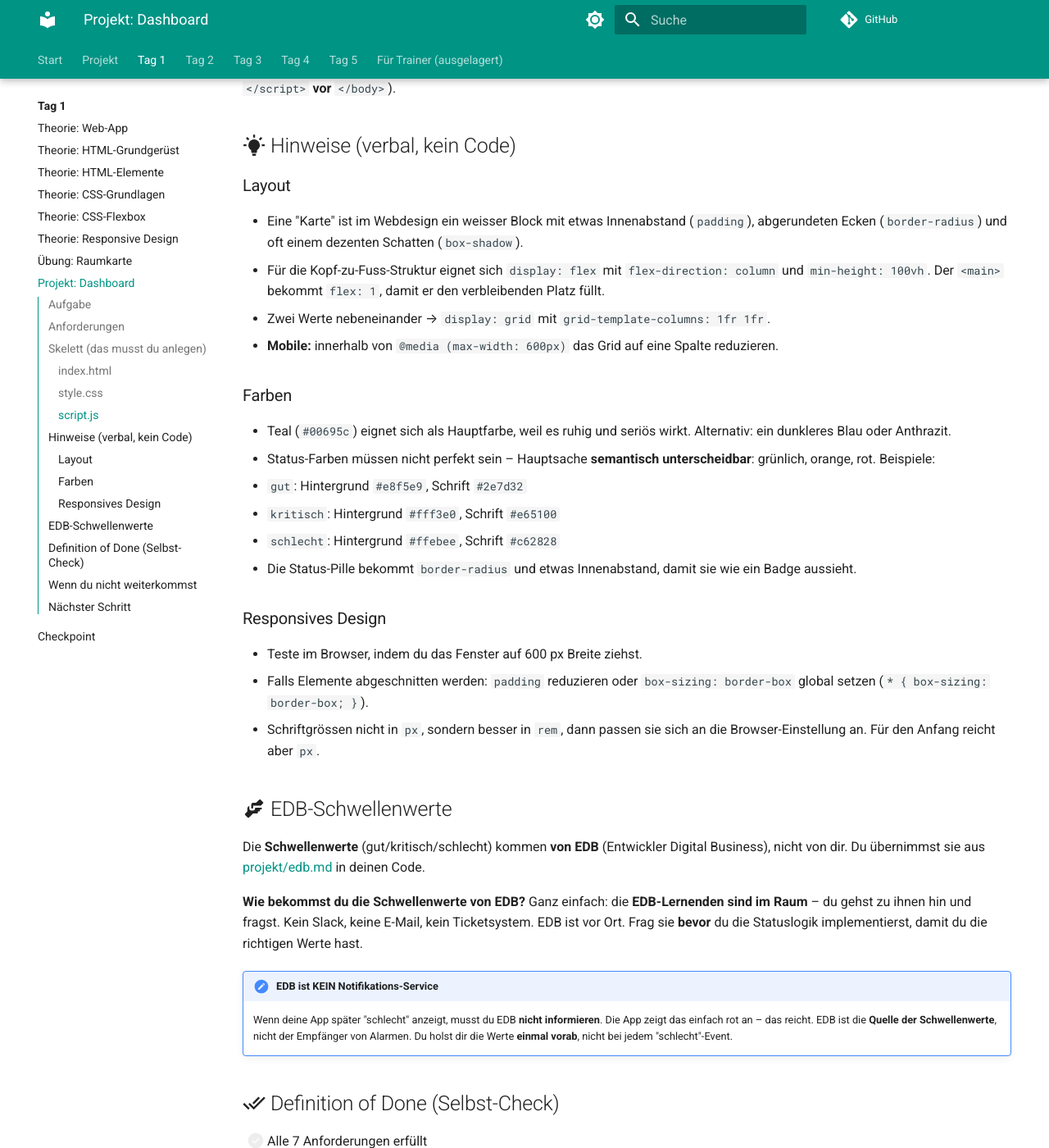
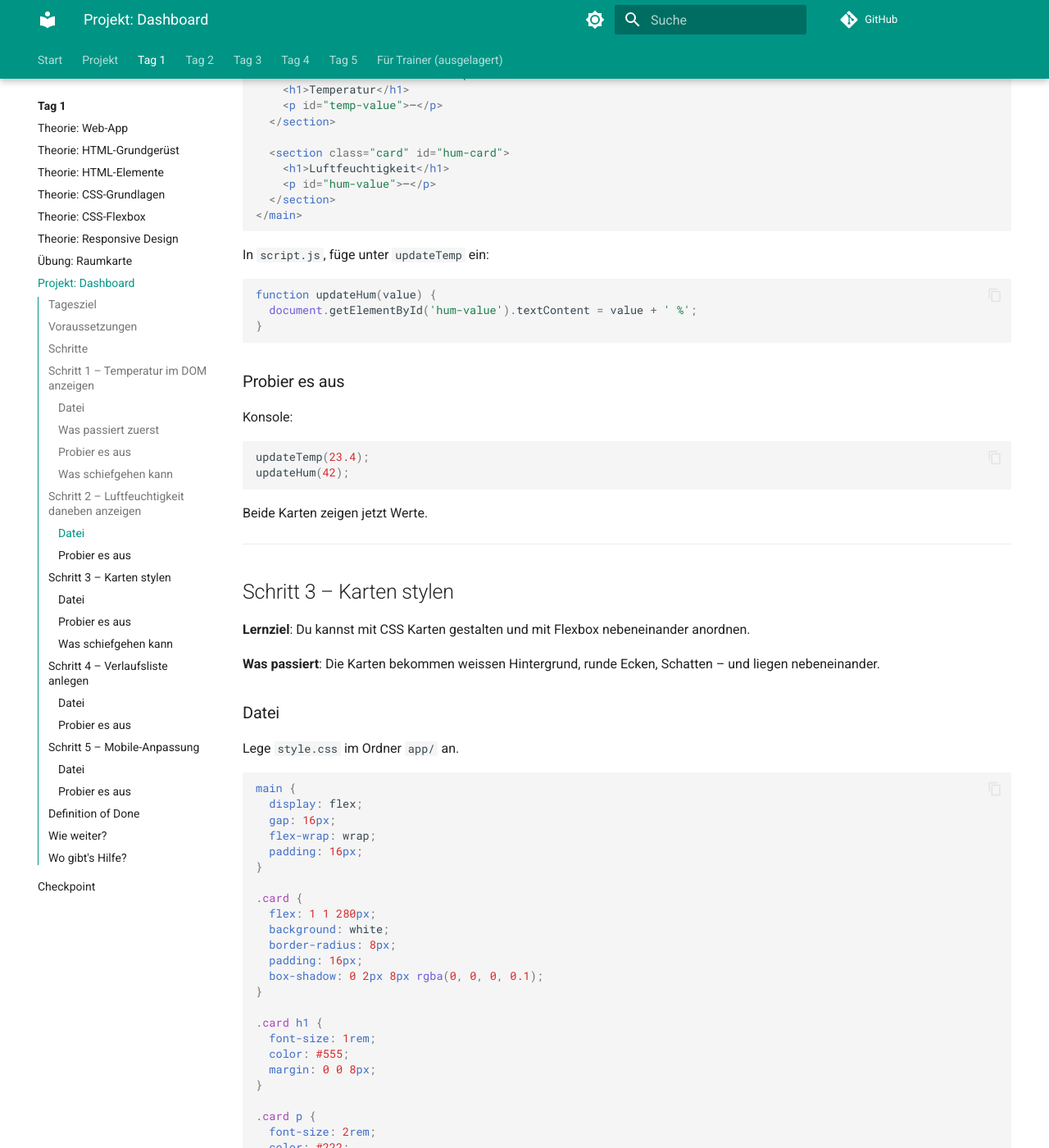
Before and after one commit to HeiligerG/ae-raumklima-bootcamp, an MkDocs documentation site: the page built from docs/tag-1/projekt-dashboard.md, in a window 1280 px wide and 1400 px high, scrolled down 2252 px. Shown: the whole window at 82% size. Built offline with MkDocs 1.6.1 and Material for MkDocs 9.7.7, drawn with Linux system fonts in a browser that asks for light colours; comment, search, counter and statistics services are not loaded; some of the changed text lies outside the part shown.

Commit message:
docs(projekt): Tag 1 detaillierte Schritt-für-Schritt-Anleitung (T61)
V1 hatte 'lose Anforderungen'. V2 hat detaillierte Schritte.

5 Schritte, je nach projekt-schritt-template.md:
1. Temperatur im DOM anzeigen (function + getElementById)
2. Luftfeuchtigkeit daneben anzeigen (zweite Karte)
3. Karten stylen (CSS, Flexbox, runde Ecken)
4. Verlaufsliste anlegen (createElement, appendChild)
5. Mobile-Anpassung (@media (max-width: 600px))

Pro Schritt: Lernziel, Was passiert, Datei, Code 1:1,
Probier es aus, Was schiefgehen kann.

Definition of Done mit 6 prüfbaren Checkboxen.
Verweise auf Theorie-Happen Tag 1 und projekt-schritt-template.
Q3 + Q6 + Q8 erfüllt (kein Datum, detailliert).

````diff
--- a/docs/tag-1/projekt-dashboard.md
+++ b/docs/tag-1/projekt-dashboard.md
@@ -1,169 +1,277 @@
-# Projekt: Dashboard Grundlayout
+# Projekt Tag 1 – Dashboard-Grundlayout
 
-!!! warning "Eigenarbeit – Spec + Skelett, kein Copy-Paste"
-    Diese Aufgabe gibt dir **Anforderungen und ein Skelett**, aber nicht den fertigen Code. Du baust das CSS selbst, wählst Farben und entscheidest über das Layout. Der Lerngewinn liegt im Ausprobieren, nicht im Abschreiben.
+> Folgt [`projekt-anleitung-template.md`](../projekt/projekt-anleitung-template.md).
 
-    Wenn du nach 20 Minuten nicht weiterkommst, **frag dein
-    Trainer** – sie zeigen dir live, wo's hakt.
+## Tagesziel
 
-## :material-target: Aufgabe
+Am Ende des Tages hast du ein Dashboard mit zwei Karten
+(Temperatur, Luftfeuchtigkeit), einer einfachen Verlaufsliste
+und einem CSS-Layout, das auf Desktop und Mobile gut aussieht.
 
-Erstelle das Grundlayout für dein Raumklima-Dashboard. Es hat eine
-Kopfzeile, eine Sensorkarte (Name, Temperatur, Feuchte, Status) und
-einen leeren Bereich für den Verlauf (kommt Tag 2). Die Karte soll
-auf Desktop und Handy gut aussehen.
+Du arbeitest im **Hauptprojekt** `app/` (nicht in `uebungen/`).
+Du baust **alleine**.
 
-## :material-book-open-outline: Anforderungen
+## Voraussetzungen
 
-- [ ] Es gibt eine sichtbare Kopfzeile mit dem Titel "Raumklima Monitor"
-- [ ] Eine Karte zeigt vier Werte:
-    - Sensor-Name (z. B. "Sensor SN12345")
-    - Temperatur in Grad Celsius
-    - Luftfeuchtigkeit in Prozent
-    - Status (gut / kritisch / schlecht)
-- [ ] Es gibt einen leeren Bereich für den Verlauf mit dem
-      Platzhalter-Text "Lade Daten..."
-- [ ] Der Status hat eine **sichtbare Farbe** (gut = grünlich,
-      kritisch = orange, schlecht = rot – genaue Töne wählst du)
-- [ ] Die **Schwellenwerte** (gut/kritisch/schlecht) werden
-      **von EDB vorgegeben**, nicht von dir gewählt – siehe
-      [EDB – Schwellenwerte](../projekt/edb.md#schwellenwerte-von-edb-vorgegeben)
-      (frag die EDB-Lernenden im Raum nach den Werten)
-- [ ] Eine Fusszeile mit Copyright-Hinweis
-- [ ] Das Layout funktioniert auf 600 px Bildschirmbreite (Werte
-      passen sich an, nichts wird abgeschnitten)
-- [ ] Code ist committed und auf einen eigenen Feature-Branch gepusht
-      (siehe `CODE_OF_CONDUCT.md`)
+- VS Code ist offen im Ordner `app/` deines ae-codebase-Forks.
+- Live-Server-Extension installiert.
+- Browser ist offen.
 
-## :material-hammer-wrench: Skelett (das musst du anlegen)
+## Schritte
 
-Drei Dateien in `app/`: `index.html`, `style.css`, `script.js` (leer).
+1. [Temperatur im DOM anzeigen](#schritt-1-temperatur-im-dom-anzeigen)
+2. [Luftfeuchtigkeit daneben anzeigen](#schritt-2-luftfeuchtigkeit-daneben-anzeigen)
+3. [Karten stylen](#schritt-3-karten-stylen)
+4. [Verlaufsliste anlegen](#schritt-4-verlaufsliste-anlegen)
+5. [Mobile-Anpassung](#schritt-5-mobile-anpassung)
 
-### `index.html`
+---
 
-Die HTML muss diese **fünf IDs** enthalten – Tag 2 wird sie per
-JavaScript befüllen, also müssen sie exakt so heissen:
+## Schritt 1 – Temperatur im DOM anzeigen
 
-| ID | Wofür |
-|---|---|
-| `#serial-number` | Sensor-Name in der Karte |
-| `#temp-c` | Temperatur in °C |
-| `#hum-pct` | Luftfeuchtigkeit in % |
-| `#status` | Status-Badge (gut / kritisch / schlecht) |
-| `#history-list` | Container für die Verlaufsliste (Tag 2) |
+**Lernziel**: Du kannst mit JavaScript den Text in einem
+DOM-Element setzen.
 
-Die HTML-Struktur braucht ausserdem diese **drei CSS-Klassen** am
-Status-Element, damit die Farben sichtbar werden:
+**Was passiert**: JavaScript sucht das Element im Browser und
+schreibt den Text rein.
 
-- `class="status"` (Basis-Styling)
-- `class="status gut"` (guter Status, grün)
-- `class="status kritisch"` (kritisch, orange)
-- `class="status schlecht"` (schlecht, rot)
+### Datei
 
-### `style.css`
+Lege `index.html` und `script.js` im Ordner `app/` an.
 
-Du brauchst **kein vollständiges CSS-Framework** – nur diese
-Selektoren (Werte wählst du selbst):
+### Was passiert zuerst
 
-- `body` (Hintergrund, Schriftart, Layout)
-- `header` (Hintergrundfarbe, Innenabstand, Schriftfarbe)
-- `.card` (weisser Hintergrund, runde Ecken, leichter Schatten)
-- `.values` (zwei Werte nebeneinander; auf Mobile untereinander)
-- `.value-item` (einzelner Wert)
-- `.label` (Beschriftung über dem Wert, klein und grau)
-- `.number` (grosser Wert)
-- `.status` (Basis-Styling für die Status-Pille)
-- `.status.gut`, `.status.kritisch`, `.status.schlecht` (Farben)
-- `.history` (Container für die Verlaufsliste)
-- `footer` (Hintergrund wie header, kleinerer Text)
-- `@media (max-width: 600px)` (Mobile-Anpassung)
+In `index.html`:
 
-### `script.js`
+```html
+<!DOCTYPE html>
+<html lang="de">
+<head>
+  <meta charset="UTF-8">
+  <title>Raumklima Monitor</title>
+  <link rel="stylesheet" href="style.css">
+</head>
+<body>
+  <main>
+    <section class="card" id="temp-card">
+      <h1>Temperatur</h1>
+      <p id="temp-value">–</p>
+    </section>
+  </main>
+  <script src="script.js"></script>
+</body>
+</html>
+```
 
-Leer anlegen – wird ab Tag 2 befüllt. Die Datei muss existieren und
-in der HTML eingebunden sein (`<script src="script.js"></script>`
-**vor** `</body>`).
+In `script.js`:
 
-## :material-lightbulb-on: Hinweise (verbal, kein Code)
+```javascript
+function updateTemp(value) {
+  document.getElementById('temp-value').textContent = value + ' °C';
+}
+```
 
-### Layout
+### Probier es aus
 
-- Eine "Karte" ist im Webdesign ein weisser Block mit etwas
-  Innenabstand (`padding`), abgerundeten Ecken (`border-radius`) und
-  oft einem dezenten Schatten (`box-shadow`).
-- Für die Kopf-zu-Fuss-Struktur eignet sich `display: flex` mit
-  `flex-direction: column` und `min-height: 100vh`. Der `<main>`
-  bekommt `flex: 1`, damit er den verbleibenden Platz füllt.
-- Zwei Werte nebeneinander → `display: grid` mit
-  `grid-template-columns: 1fr 1fr`.
-- **Mobile:** innerhalb von `@media (max-width: 600px)` das
-  Grid auf eine Spalte reduzieren.
+Konsole (F12), tippe `updateTemp(23.4)`. Die Karte zeigt
+jetzt `23.4 °C`.
 
-### Farben
+### Was schiefgehen kann
 
-- Teal (`#00695c`) eignet sich als Hauptfarbe, weil es ruhig und
-  seriös wirkt. Alternativ: ein dunkleres Blau oder Anthrazit.
-- Status-Farben müssen nicht perfekt sein – Hauptsache **semantisch
-  unterscheidbar**: grünlich, orange, rot. Beispiele:
-  - `gut`: Hintergrund `#e8f5e9`, Schrift `#2e7d32`
-  - `kritisch`: Hintergrund `#fff3e0`, Schrift `#e65100`
-  - `schlecht`: Hintergrund `#ffebee`, Schrift `#c62828`
-- Die Status-Pille bekommt `border-radius` und etwas
-  Innenabstand, damit sie wie ein Badge aussieht.
+- **Karte bleibt leer**. Die ID im JavaScript muss
+  **genau gleich** sein wie im HTML.
+- **Konsole zeigt `ReferenceError`**. `script.js` wurde nicht
+  gespeichert oder die Einbindung im HTML stimmt nicht.
 
-### Responsives Design
+---
 
-- Teste im Browser, indem du das Fenster auf 600 px Breite
-  ziehst.
-- Falls Elemente abgeschnitten werden: `padding` reduzieren oder
-  `box-sizing: border-box` global setzen (`* { box-sizing:
-  border-box; }`).
-- Schriftgrössen nicht in `px`, sondern besser in `rem`, dann
-  passen sie sich an die Browser-Einstellung an. Für den Anfang
-  reicht aber `px`.
+## Schritt 2 – Luftfeuchtigkeit daneben anzeigen
 
-## :material-handshake: EDB-Schwellenwerte
+**Lernziel**: Du kannst eine zweite Karte mit eigenem Element
+anlegen und mit JS befüllen.
 
-Die **Schwellenwerte** (gut/kritisch/schlecht) kommen **von EDB**
-(Entwickler Digital Business), nicht von dir. Du übernimmst sie
-aus [projekt/edb.md](../projekt/edb.md#schwellenwerte-von-edb-vorgegeben)
-in deinen Code.
+**Was passiert**: Unter der Temperatur erscheint eine zweite
+Karte. Sie zeigt Platzhalter, bis JS sie füllt.
 
-**Wie bekommst du die Schwellenwerte von EDB?** Ganz einfach: die
-**EDB-Lernenden sind im Raum** – du gehst zu ihnen hin und
-fragst. Kein Slack, keine E-Mail, kein Ticketsystem. EDB ist
-vor Ort. Frag sie **bevor** du die Statuslogik implementierst,
-damit du die richtigen Werte hast.
+### Datei
 
-!!! important "EDB ist KEIN Notifikations-Service"
-    Wenn deine App später "schlecht" anzeigt, musst du EDB
-    **nicht informieren**. Die App zeigt das einfach rot an – das
-    reicht. EDB ist die **Quelle der Schwellenwerte**, nicht der
-    Empfänger von Alarmen. Du holst dir die Werte **einmal vorab**,
-    nicht bei jedem "schlecht"-Event.
+Ersetze den Inhalt von `index.html` durch:
 
-## :material-check-all: Definition of Done (Selbst-Check)
+```html
+<main>
+  <section class="card" id="temp-card">
+    <h1>Temperatur</h1>
+    <p id="temp-value">–</p>
+  </section>
 
-- [ ] Alle 7 Anforderungen erfüllt
-- [ ] IDs und Klassen wie oben spezifiziert vorhanden
-- [ ] Konsole (F12) zeigt keine roten Fehler
-- [ ] Git-Commit und Push auf eigenen Feature-Branch
-- [ ] Commit-Message beschreibt, was du gebaut hast
+  <section class="card" id="hum-card">
+    <h1>Luftfeuchtigkeit</h1>
+    <p id="hum-value">–</p>
+  </section>
+</main>
+```
 
-## :material-help: Wenn du nicht weiterkommst
+In `script.js`, füge unter `updateTemp` ein:
 
-Nach 20 Min ohne nennenswerten Fortschritt:
+```javascript
+function updateHum(value) {
+  document.getElementById('hum-value').textContent = value + ' %';
+}
+```
 
-1. **Frag deinen Trainer.** Sie zeigen dir den nächsten Schritt
-   live – direkt am Code, mit Erklärungen zu **warum**.
-2. **Pair-Programming mit einem Mitlernenden.** Zwei Augen sehen
-   mehr als eine.
-3. **MDN durchsuchen** – `fetch`, `localStorage`, `JSON.parse`
-   haben dort gute Beispiele.
+### Probier es aus
 
-Es gibt **keine Lösungen zum Nachschauen** im Lernmaterial. Das ist
-Absicht: die Auseinandersetzung mit dem Problem ist der Lerngewinn.
+Konsole:
 
-## Nächster Schritt
+```javascript
+updateTemp(23.4);
+updateHum(42);
+```
 
-[Checkpoint Tag 1](checkpoint.md)
+Beide Karten zeigen jetzt Werte.
+
+---
+
+## Schritt 3 – Karten stylen
+
+**Lernziel**: Du kannst mit CSS Karten gestalten und mit
+Flexbox nebeneinander anordnen.
+
+**Was passiert**: Die Karten bekommen weissen Hintergrund,
+runde Ecken, Schatten – und liegen nebeneinander.
+
+### Datei
+
+Lege `style.css` im Ordner `app/` an.
+
+```css
+main {
+  display: flex;
+  gap: 16px;
+  flex-wrap: wrap;
+  padding: 16px;
+}
+
+.card {
+  flex: 1 1 280px;
+  background: white;
+  border-radius: 8px;
+  padding: 16px;
+  box-shadow: 0 2px 8px rgba(0, 0, 0, 0.1);
+}
+
+.card h1 {
+  font-size: 1rem;
+  color: #555;
+  margin: 0 0 8px;
+}
+
+.card p {
+  font-size: 2rem;
+  color: #222;
+  margin: 0;
+}
+```
+
+### Probier es aus
+
+Speichern, Browser aktualisieren. Karten liegen nebeneinander.
+
+### Was schiefgehen kann
+
+- **Karten untereinander statt nebeneinander**. `display:
+  flex` fehlt oder Tippfehler.
+- **Stil greift nicht**. Pfad im `<link>` prüfen.
+
+---
+
+## Schritt 4 – Verlaufsliste anlegen
+
+**Lernziel**: Du kannst eine leere Liste anlegen und via JS
+einen Eintrag hinzufügen.
+
+**Was passiert**: Unter den Karten erscheint eine dritte
+Sektion "Verlauf" mit einem hartcodierten Eintrag.
+
+### Datei
+
+In `index.html`, nach `</main>` aber **vor** `<script>`:
+
+```html
+<section class="card" id="history-card">
+  <h1>Verlauf</h1>
+  <ul id="history-list"></ul>
+</section>
+```
+
+In `script.js`, füge hinzu:
+
+```javascript
+function addHistory(temp, time) {
+  const li = document.createElement('li');
+  li.textContent = time + '  ' + temp + ' °C';
+  document.getElementById('history-list').appendChild(li);
+}
+
+addHistory(23.0, '08:00');
+addHistory(22.7, '08:05');
+```
+
+### Probier es aus
+
+Speichern, Browser aktualisieren. Unter den Karten ist die
+Verlaufsliste mit zwei Einträgen.
+
+---
+
+## Schritt 5 – Mobile-Anpassung
+
+**Lernziel**: Du kannst mit `@media` das Layout für mobile
+Bildschirme anpassen.
+
+**Was passiert**: Auf schmalen Bildschirmen stapeln sich die
+Karten automatisch.
+
+### Datei
+
+In `style.css`, am Ende:
+
+```css
+@media (max-width: 600px) {
+  main {
+    flex-direction: column;
+  }
+
+  .card p {
+    font-size: 1.5rem;
+  }
+}
+```
+
+### Probier es aus
+
+Browserfenster schmaler machen (unter 600 px). Karten
+stapeln sich.
+
+---
+
+## Definition of Done
+
+- [ ] Zwei Karten sichtbar: Temperatur und Luftfeuchtigkeit.
+- [ ] Beide Werte werden per JS gesetzt (über Konsole geprüft).
+- [ ] Karten nebeneinander auf Desktop, untereinander auf Mobile.
+- [ ] Verlaufsliste zeigt mindestens 2 Einträge.
+- [ ] CSS verwendet `textContent`, kein `innerHTML`.
+- [ ] Code committed und auf den eigenen Branch gepusht.
+
+## Wie weiter?
+
+Im **Projekt Tag 2** baust du Daten aus `data.json` ein und
+füllst die Werte **automatisch** statt über die Konsole.
+
+## Wo gibt's Hilfe?
+
+- Trainer: 1:1-Fragen direkt im Raum.
+- Lernleitfaden:
+  [Theorie-Happen Tag 1](../tag-1/index.md).
+- [Projekt-Schritt-Template](../projekt/projekt-schritt-template.md).
````
